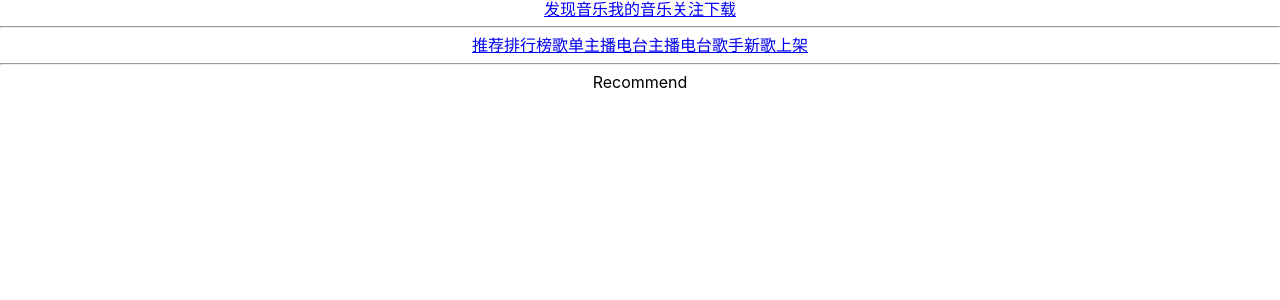
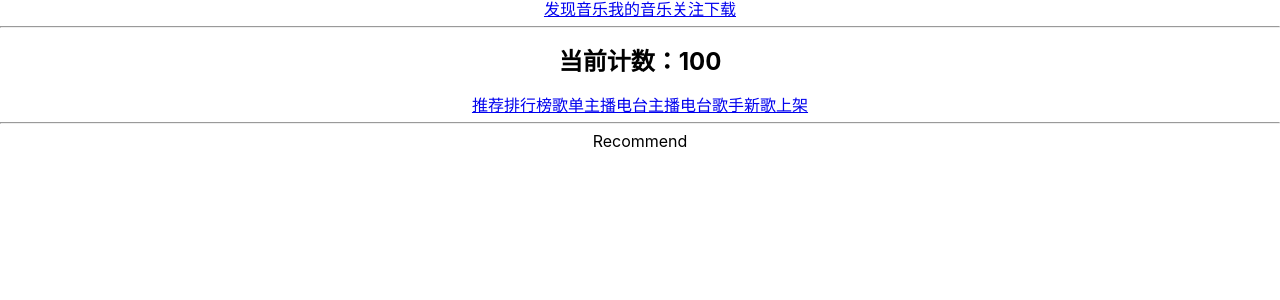
Before and after one commit to qiqzhao/net-ease, a React (Create React App) app: page /discover#/discover/recommend in a window 1280 px wide. Shown: the top 300 px of the page. Built offline with nearby package versions, Linux system fonts and the light colour scheme.

Commit message:
feat: import redux tookkit

```diff
--- a/package.json
+++ b/package.json
@@ -28,10 +28,12 @@
     ]
   },
   "dependencies": {
+    "@reduxjs/toolkit": "^2.2.6",
     "craco-less": "^3.0.1",
     "normalize.css": "^8.0.1",
     "react": "^18.3.1",
     "react-dom": "^18.3.1",
+    "react-redux": "^9.1.2",
     "react-router-dom": "^6.24.1",
     "react-scripts": "5.0.1",
     "typescript": "^4.9.5",
--- a/src/index.tsx
+++ b/src/index.tsx
@@ -1,21 +1,23 @@
 import React from 'react';
 import ReactDOM from 'react-dom/client';
 import { HashRouter } from 'react-router-dom';
+import { Provider } from 'react-redux';
 import App from '@/App';
 import reportWebVitals from './reportWebVitals';
 import './index.css';
 import 'normalize.css';
 import './assets/css/index.less';
+import store from './store';
 
-const root = ReactDOM.createRoot(
-  document.getElementById('root') as HTMLElement
-);
+const root = ReactDOM.createRoot(document.getElementById('root') as HTMLElement);
 
 root.render(
   <React.StrictMode>
-    <HashRouter>
-      <App />
-    </HashRouter>
+    <Provider store={store}>
+      <HashRouter>
+        <App />
+      </HashRouter>
+    </Provider>
   </React.StrictMode>
 );
 
--- /dev/null
+++ b/src/store/index.ts
@@ -0,0 +1,16 @@
+import { configureStore } from '@reduxjs/toolkit';
+import counterReducer from './modules/counter';
+import { useSelector, TypedUseSelectorHook } from 'react-redux';
+
+const store = configureStore({
+  reducer: {
+    counter: counterReducer
+  }
+});
+
+type GetStateFnType = typeof store.getState;
+type IRootStore = ReturnType<GetStateFnType>;
+
+export const useAppSelector: TypedUseSelectorHook<IRootStore> = useSelector;
+
+export default store;
--- /dev/null
+++ b/src/store/modules/counter.ts
@@ -0,0 +1,12 @@
+import { createSlice } from '@reduxjs/toolkit';
+
+const counterSlice = createSlice({
+  name: 'counter',
+  initialState: {
+    count: 100,
+    name: 'test'
+  },
+  reducers: {}
+});
+
+export default counterSlice.reducer;
--- a/src/views/layout/index.tsx
+++ b/src/views/layout/index.tsx
@@ -1,7 +1,15 @@
+import { useAppSelector } from '@/store';
 import React, { Suspense } from 'react';
+import { shallowEqual } from 'react-redux';
 import { Link, Outlet } from 'react-router-dom';
 
 const Layout = () => {
+  const { count } = useAppSelector(
+    (state) => ({
+      count: state.counter.count
+    }),
+    shallowEqual
+  );
   return (
     <div>
       <nav>
@@ -12,6 +20,7 @@ const Layout = () => {
       </nav>
 
       <hr />
+      <h2>当前计数：{count}</h2>
       <Suspense fallback="">
         <Outlet />
       </Suspense>
```
Also changed, not shown: src/router/index.tsx (+2 -6 lines), 1 other file (tests, documents, lock files or other folders).
